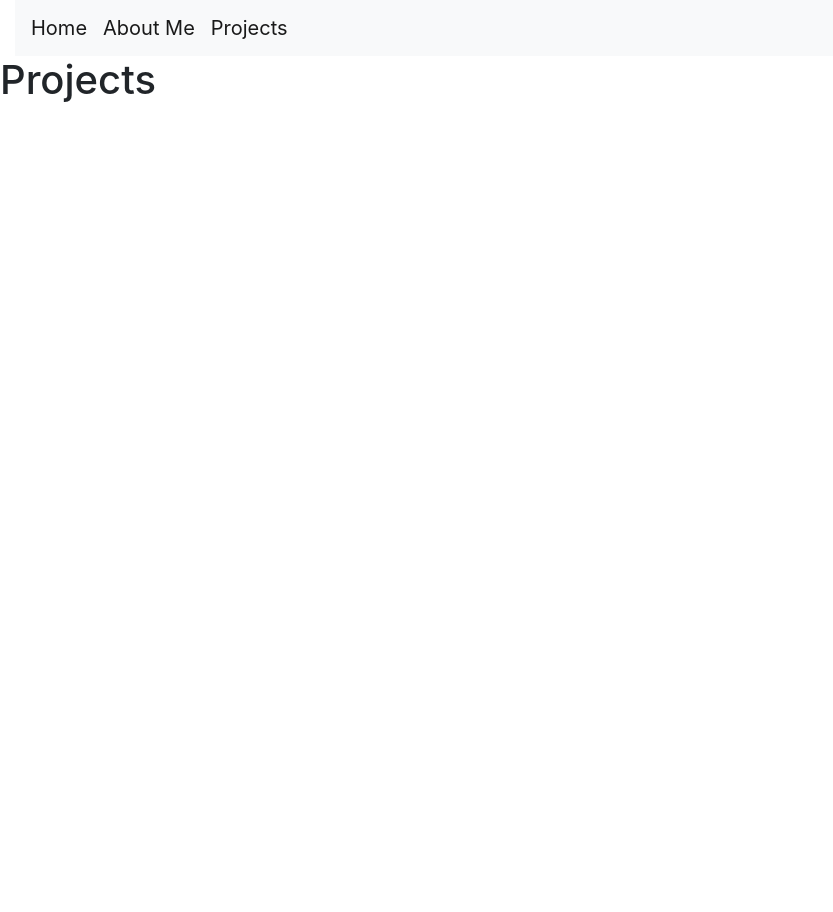
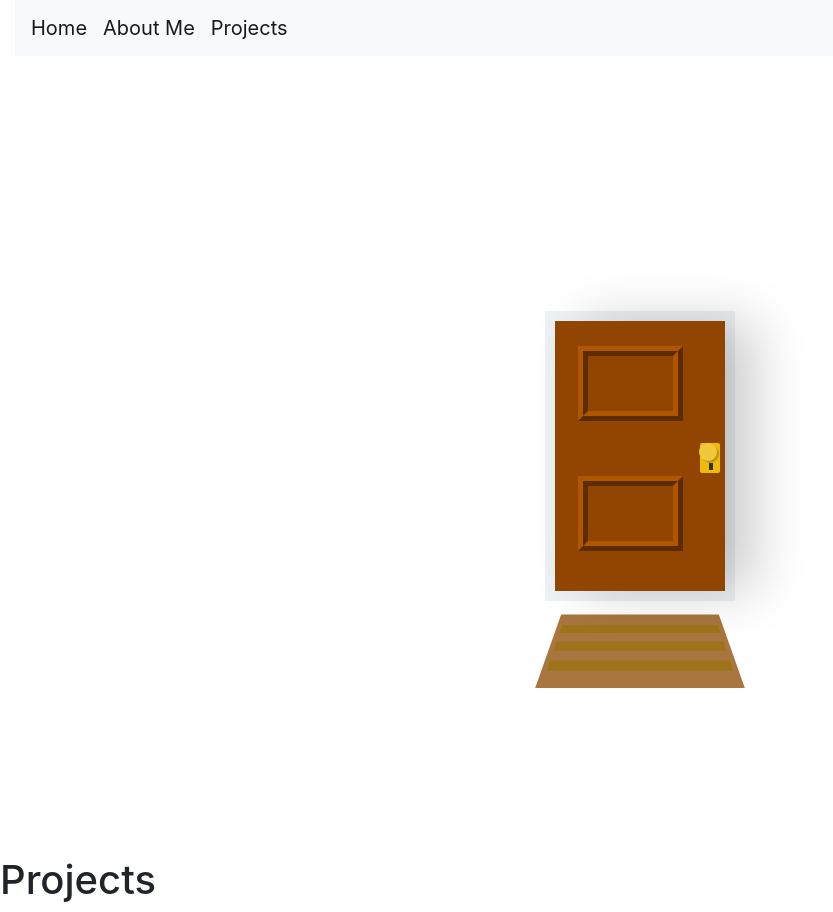
Before and after one commit to Jessica-Mansell/Portfolio, a Django app: page /projects/ in a window 1280 px wide. Shown: the whole page, without its empty margins (0-833 px from the left). Before the commit the page ends 102 px from the top, so only its background shows below. Run offline with Django 4.2, Linux system fonts and the light colour scheme; data that the repository does not hold is empty; some libraries are stand-ins or nearby versions.

Commit message:
add door

```diff
--- a/django-port/projects/static/projects/styles.css
+++ b/django-port/projects/static/projects/styles.css
@@ -1,3 +1,110 @@
 #projects-view {
     background-color: aquamarine;
 }
+
+#door-container {
+    display: flex;
+    align-items: center;
+    justify-content: center;
+    height: 100vh;
+    overflow: hidden;
+  }
+
+  .door {
+    position: relative;
+    width: 170px;
+    height:270px;
+    cursor: pointer;
+    transform-style: preserve-3d;
+    transform: perspective(2500px);
+  }
+
+  .door-front {
+    width: 170px;
+    height:270px;
+    overflow: hidden;
+    transform-origin: left;
+    box-shadow: 30px 0 50px rgba(0,0,0,0.2);
+    position: absolute;
+    background-color: #924500;
+    z-index:1;
+    transition: .5s;
+  }
+
+  .door-front:before, .door-front:after {
+    content:"";
+    position: absolute;
+    background-color: #924500;
+    width: 105px;
+    height: 75px;
+    border: 10px ridge #b05500;
+    left:22.5px;
+  }
+
+  .door-front:before {
+    top:25px;
+  }
+
+  .door-front:after {
+    top:155px;
+  }
+  .knob {
+    position: absolute;
+    width: 20px;
+    height:30px;
+    background-color: #eeba0b;
+    top:122px;
+    left:145px;
+    border-radius:2px;
+  }
+
+  .knob:before {
+    content:"";
+    position: absolute;
+    border-radius:50%;
+    background-color: #f1c83c;
+    width:18px;
+    height:18px;
+    left:-1px;
+    box-shadow: 2px 2px rgba(0,0,0,0.2);
+  }
+
+  .knob:after {
+    content:"";
+    position: absolute;
+    width:4px;
+    height:7px;
+    background-color: #333;
+    top:20px;
+    left:8.5px;
+  }
+
+  .door:hover .door-front {
+    transform: rotateY(-160deg);
+  }
+
+  .door-back {
+    position: relative;
+    background: linear-gradient(0deg, rgba(193,124,116,1) 13%, rgba(73,88,103,1) 13%, rgba(79,100,124,1) 15%, rgba(87,115,153,1) 15%);
+    width: 100%;
+    height: 100%;
+    overflow: hidden;
+    outline: 10px solid #edf2f4;
+  }
+
+  .door-mat {
+    position: relative;
+    perspective: 200px;
+  }
+
+  .door-mat:before {
+    content:"";
+    position: absolute;
+    width: 170px;
+    height: 70px;
+    background: repeating-linear-gradient(#a8763e, #a8763e 10px,
+    #9d741a 10px, #9d741a 20px);
+    top:20px;
+    outline:5px solid #a8763e;
+    transform: rotateX(45deg);
+  }
--- a/django-port/projects/templates/projects/base.html
+++ b/django-port/projects/templates/projects/base.html
@@ -18,7 +18,19 @@
             <a class="navbar-brand" href="{% url 'projects:all_projects' %}">Projects</a>
         </nav>
     </div>
-
+    <div class="container-fluid" id="door-container">
+        <div class="door">
+            <div class="door-front">
+            <div class="knob"></div>
+            </div>
+            <div class="door-back">
+            <div class="rack"></div>
+            <div class="hat"></div>
+            <div class="jacket"></div>
+            </div>
+            <div class="door-mat"></div>
+        </div>
+    </div>
             {% block content %}
 
             {% endblock %}
```
Lines whose indentation alone changed are shown as unchanged.
